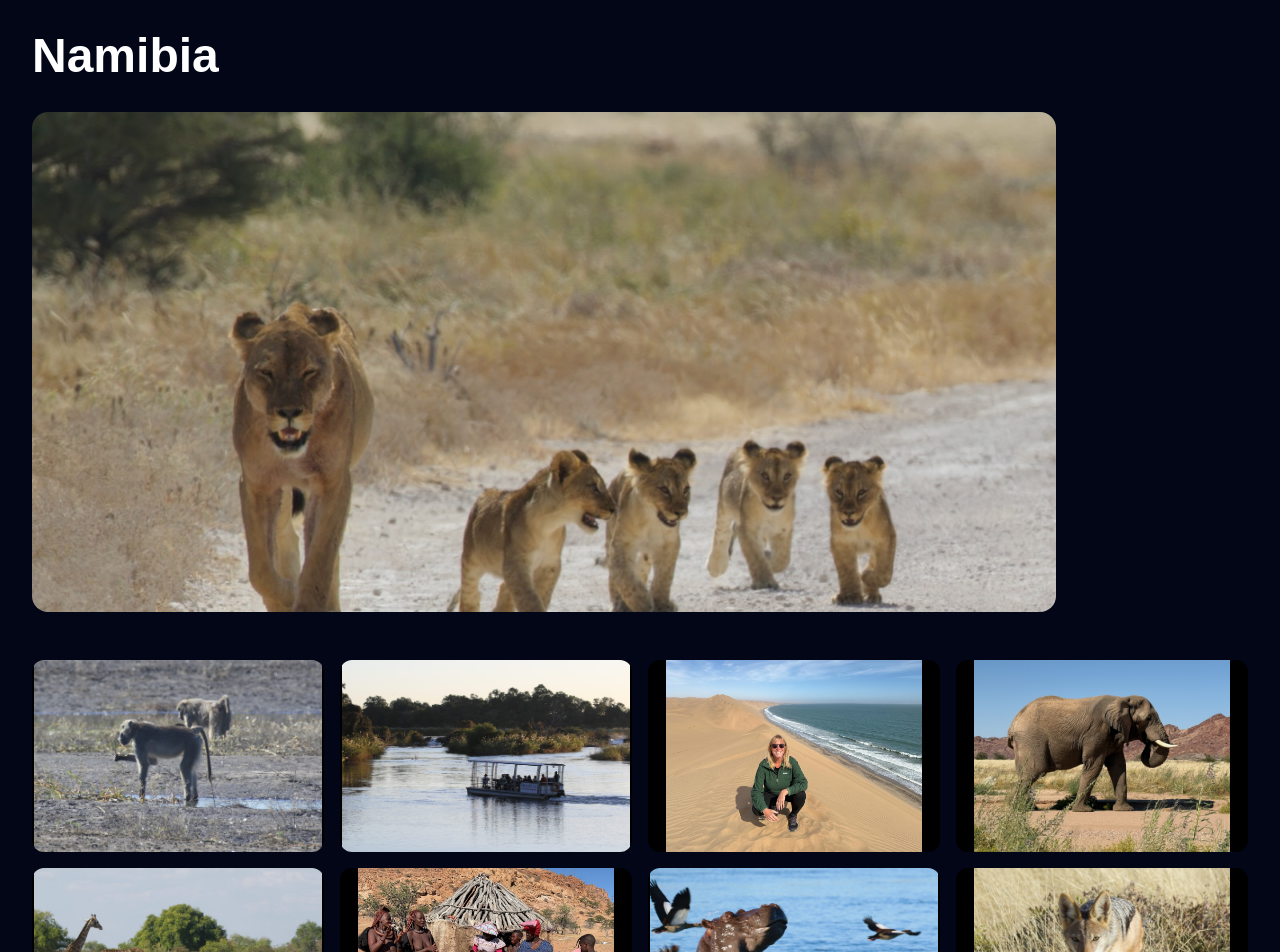
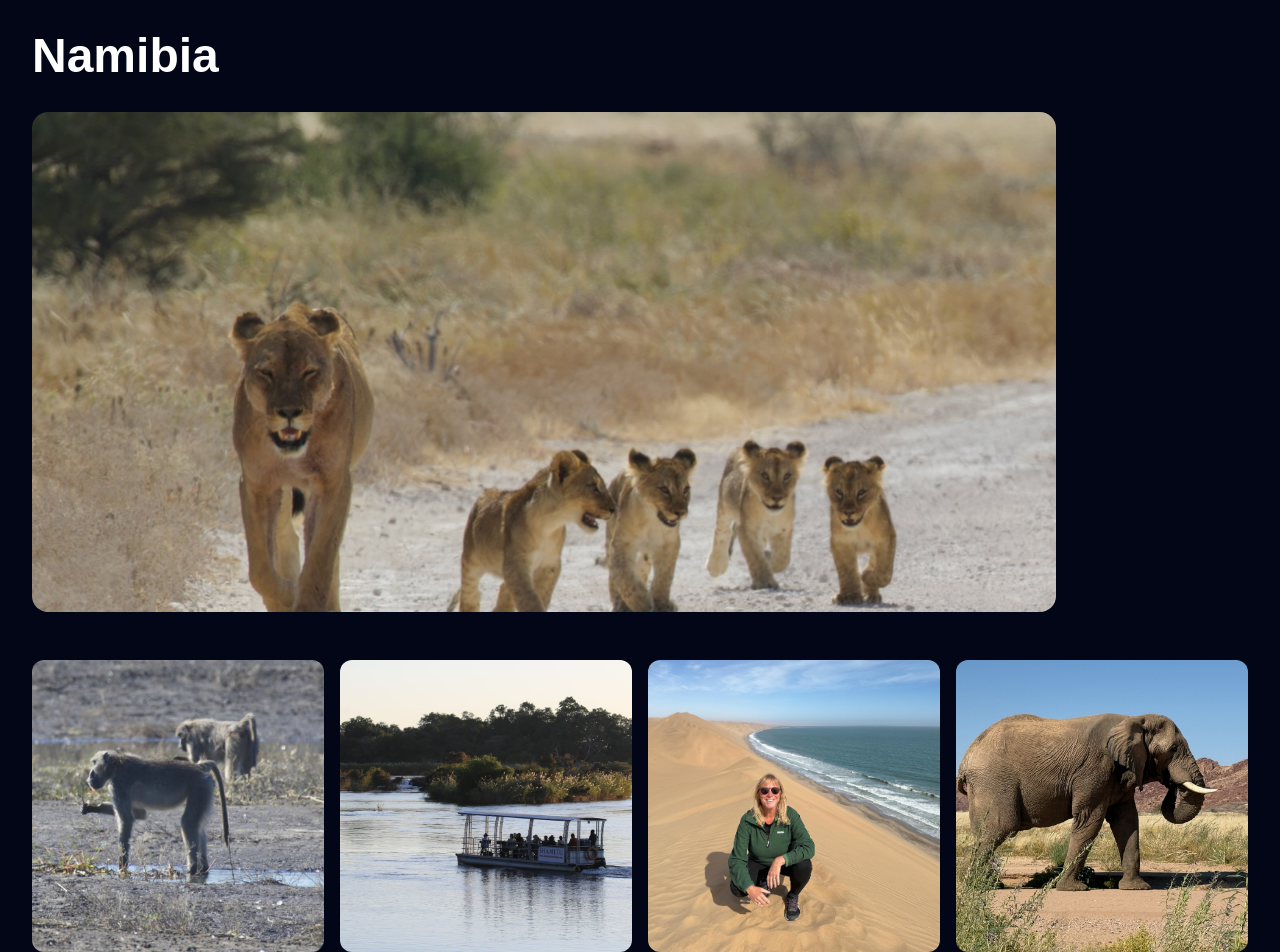
Before and after one commit to PeterMExley/Travel-Map, a Next.js app: page /countries/namibia in a window 1280 px wide. Shown: the top 952 px of the page. Built offline with nearby package versions, Linux system fonts and the light colour scheme.

Commit message:
Update page.jsx

```diff
--- a/app/countries/namibia/page.jsx
+++ b/app/countries/namibia/page.jsx
@@ -38,7 +38,7 @@ export default function NamibiaPage() {
             <img
               src={`/photos/africa/namibia/${image}`}
               alt={image}
-              className="rounded-xl w-full h-48 object-contain bg-black hover:opacity-80 transition"
+              className="rounded-xl w-full aspect-square object-cover hover:opacity-80 transition"
             />
           </a>
         ))}
```
